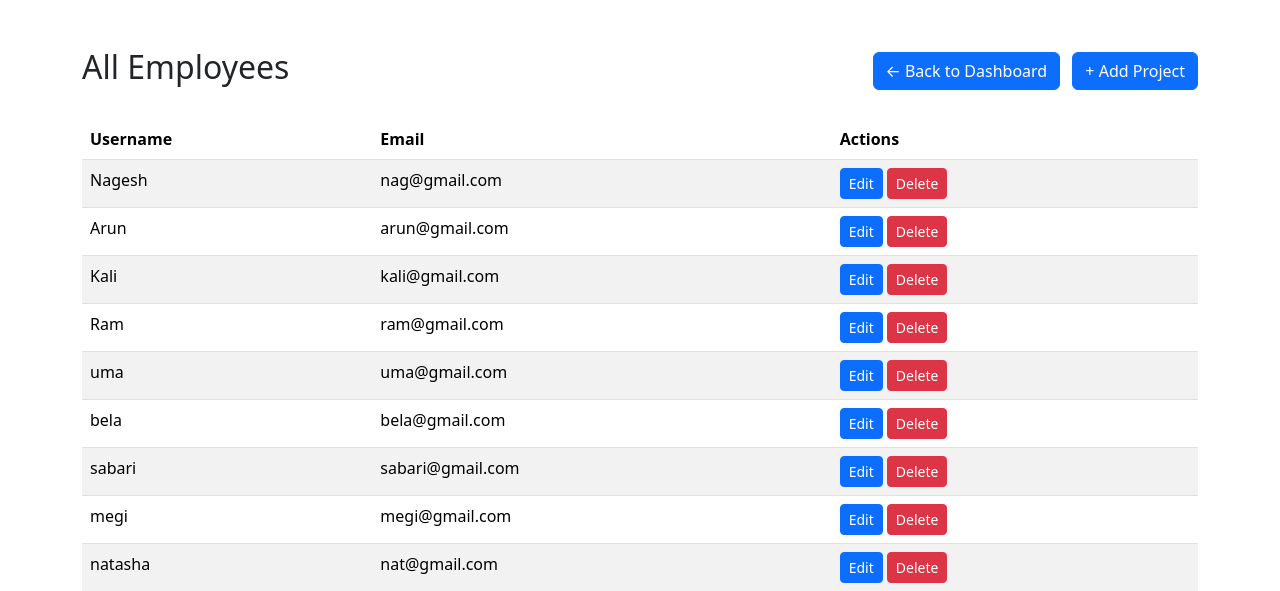
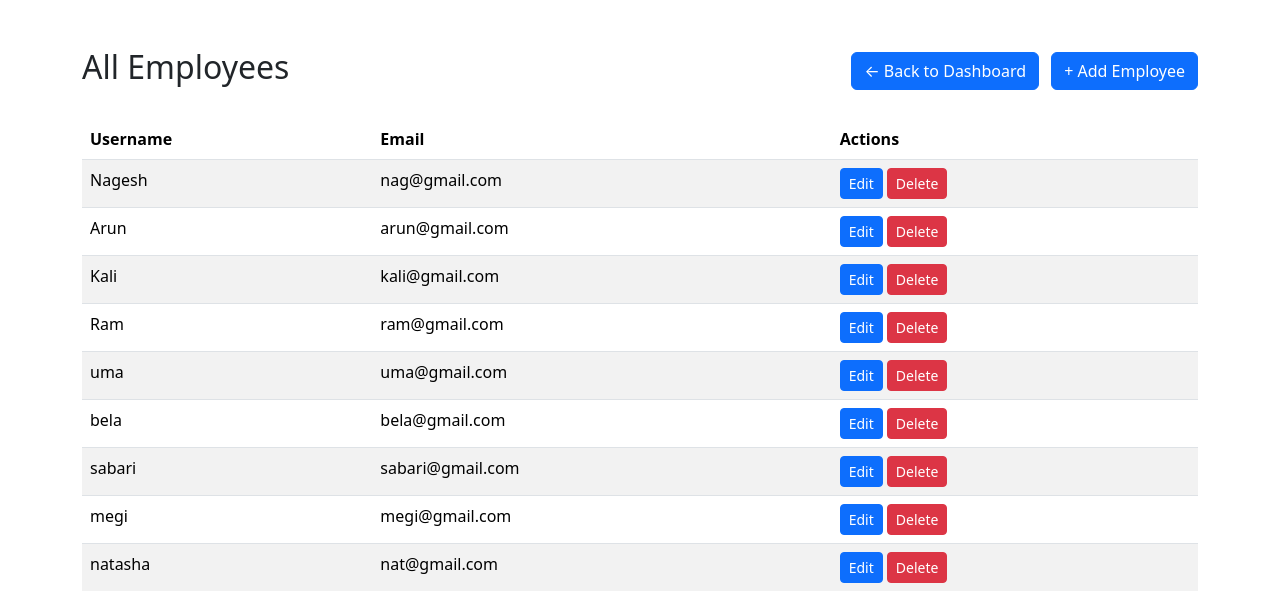
Before and after one commit to Roobala18/AdminuserManagement, a Django app: page /admin-employees/ in a window 1280 px wide. Shown: the top 591 px of the page. Run offline with Django 5.2, Linux system fonts and the light colour scheme; a user stored in the database is signed in; data comes from the database, SQL or seed files in the repository.

Commit message:
added and commited

```diff
--- a/myproject/myapp/templates/admin/employees.html
+++ b/myproject/myapp/templates/admin/employees.html
@@ -23,7 +23,7 @@
             <a href="{% url 'admin_dashboard' %}" class="btn btn-primary me-2">
                 &larr; Back to Dashboard
             </a>
-            <a href="{% url 'add_project' %}" class="btn btn-primary">+ Add Project</a>
+            <a href="{% url 'add_employee' %}" class="btn btn-primary">+ Add Employee</a>
         </div>
     </div>
     <table class="table table-striped">
```
